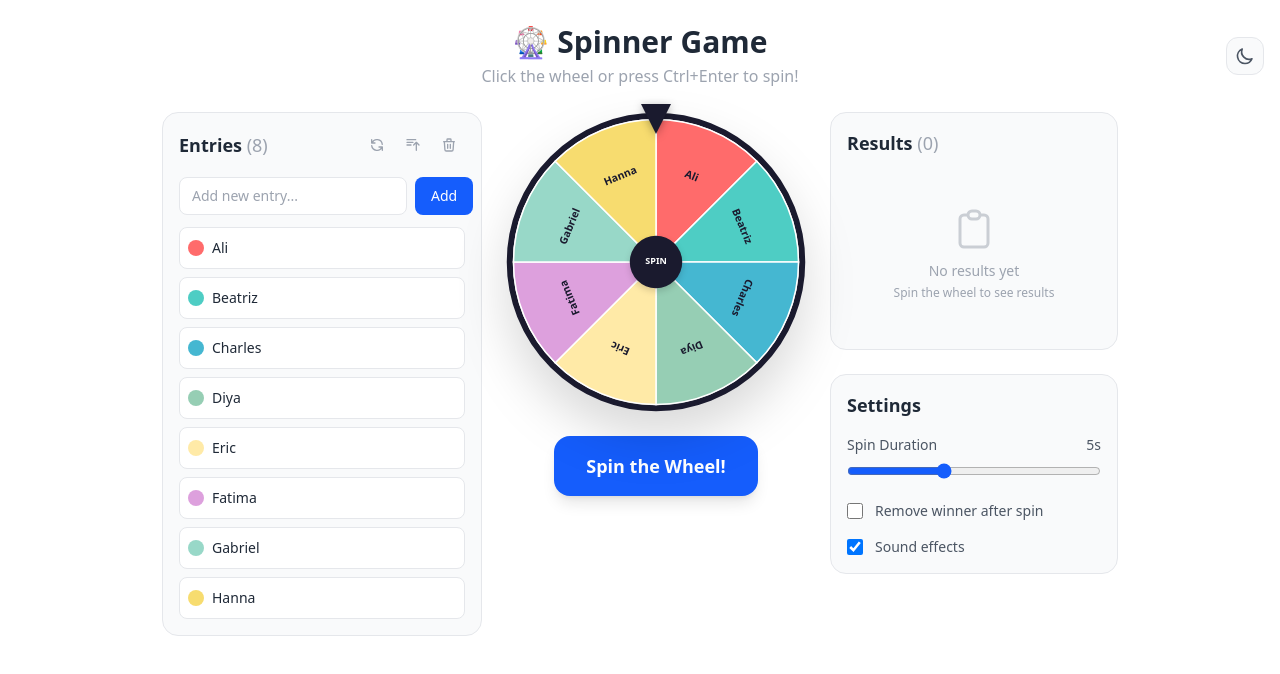
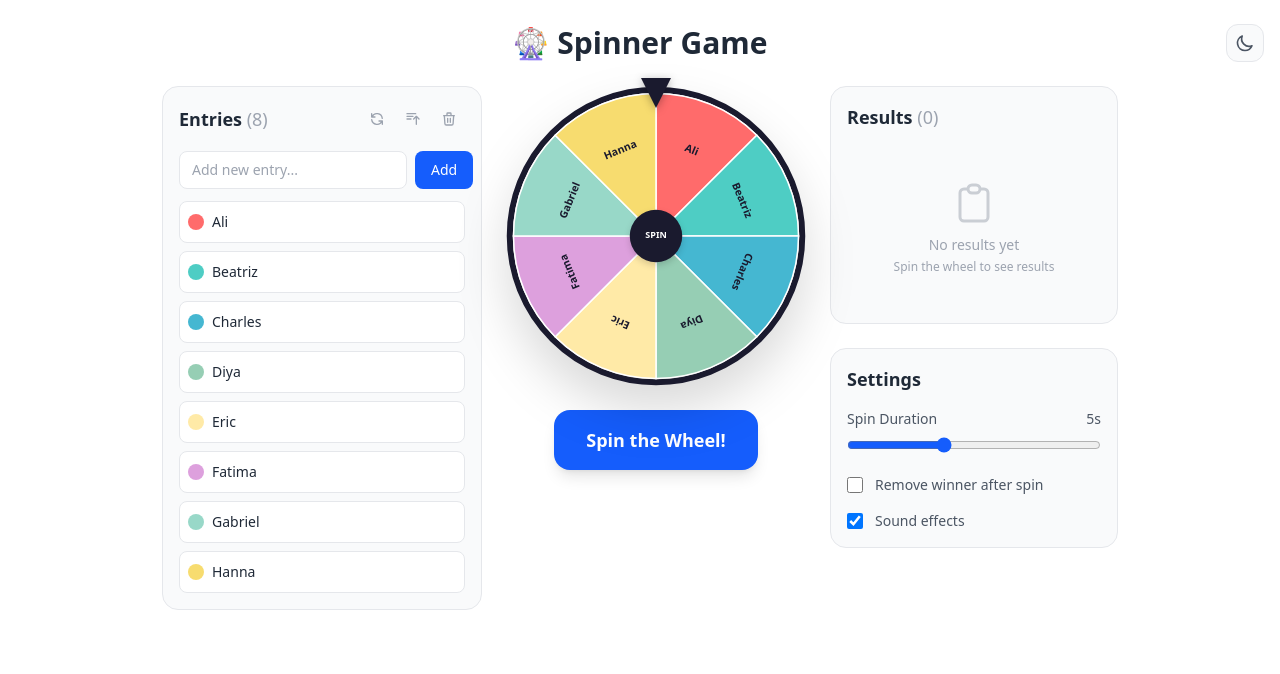
Before and after one commit to mustafa-salah-1/spinner-game, a React (Vite) app: page / in a window 1280 px wide. Shown: the top 674 px of the page. Built offline with nearby package versions, Linux system fonts and the light colour scheme.

Commit message:
Remove redundant text from AppContent component header

```diff
--- a/src/App.jsx
+++ b/src/App.jsx
@@ -153,9 +153,6 @@ function AppContent() {
           <h1 className="text-2xl sm:text-3xl font-bold text-[var(--text-primary)]">
             🎡 Spinner Game
           </h1>
-          <p className="text-[var(--text-muted)] mt-1 text-sm sm:text-base hidden sm:block">
-            Click the wheel or press Ctrl+Enter to spin!
-          </p>
         </div>
         <div className="flex-1 flex justify-end">
           <ThemeToggle />
```
